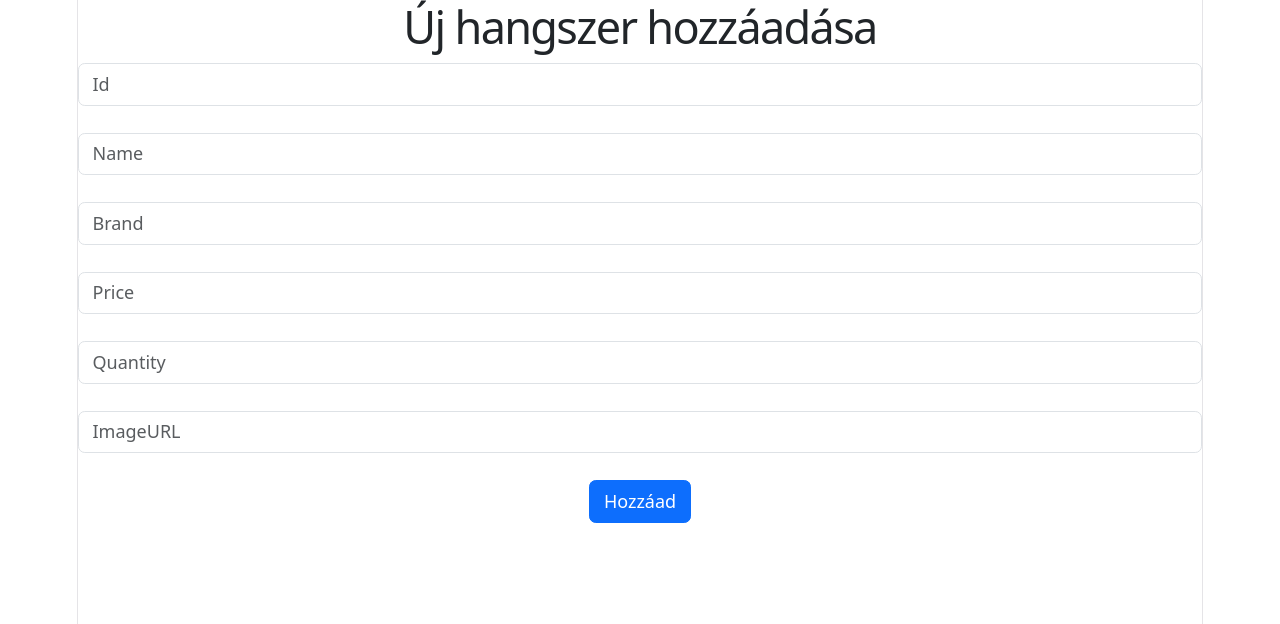
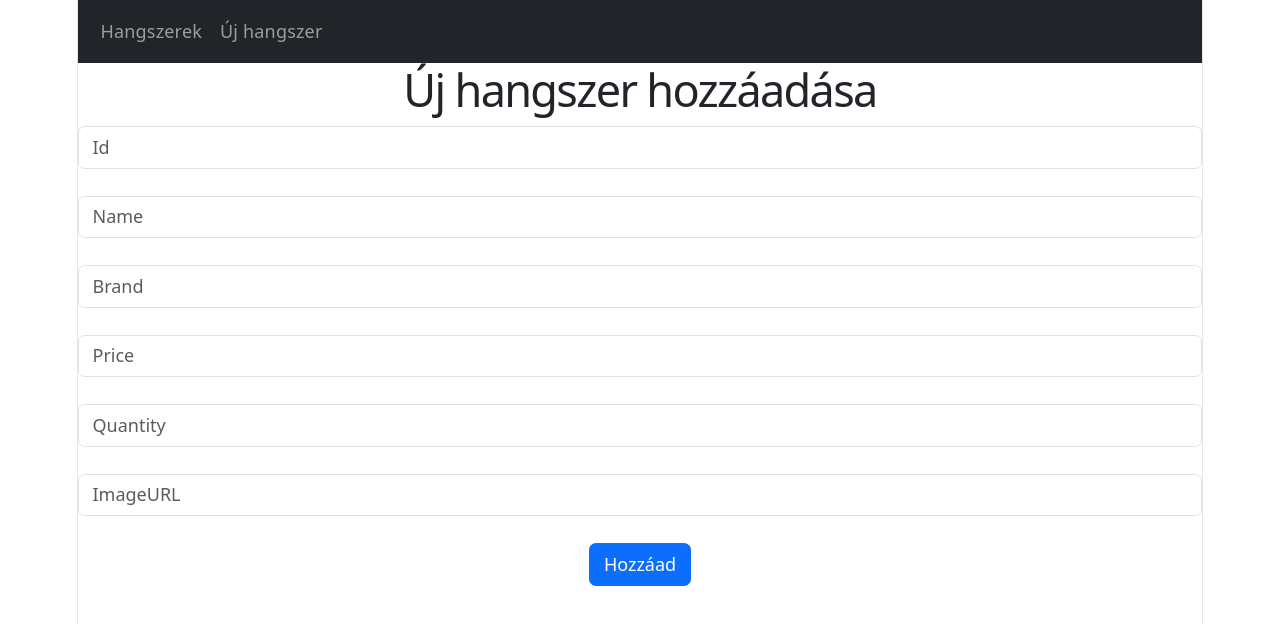
Before and after one commit to Cs12krisz/Temazaro_gyakorlati_frontend, a React (Vite) app: page /ujhangszer in a window 1280 px wide. Shown: the top 624 px of the page. Built offline with nearby package versions, Linux system fonts and the light colour scheme.

Commit message:
Navigáció hozzáadása

```diff
--- a/src/pages/UjHangszer.jsx
+++ b/src/pages/UjHangszer.jsx
@@ -1,4 +1,5 @@
 import axios from "axios"
+import Navigation from "../modules/Nav"
 
 const submitEvent = (event) => {
     event.preventDefault()
@@ -29,6 +30,7 @@ const submitEvent = (event) => {
 function UjHangszer() {
     return(
         <>
+        <Navigation/>
         <h1>Új hangszer hozzáadása</h1>
             <form method="post" onSubmit={(event) => submitEvent(event)}>
                 <input type="text" className="form-control" name="id" placeholder="Id" /><br/>
```
